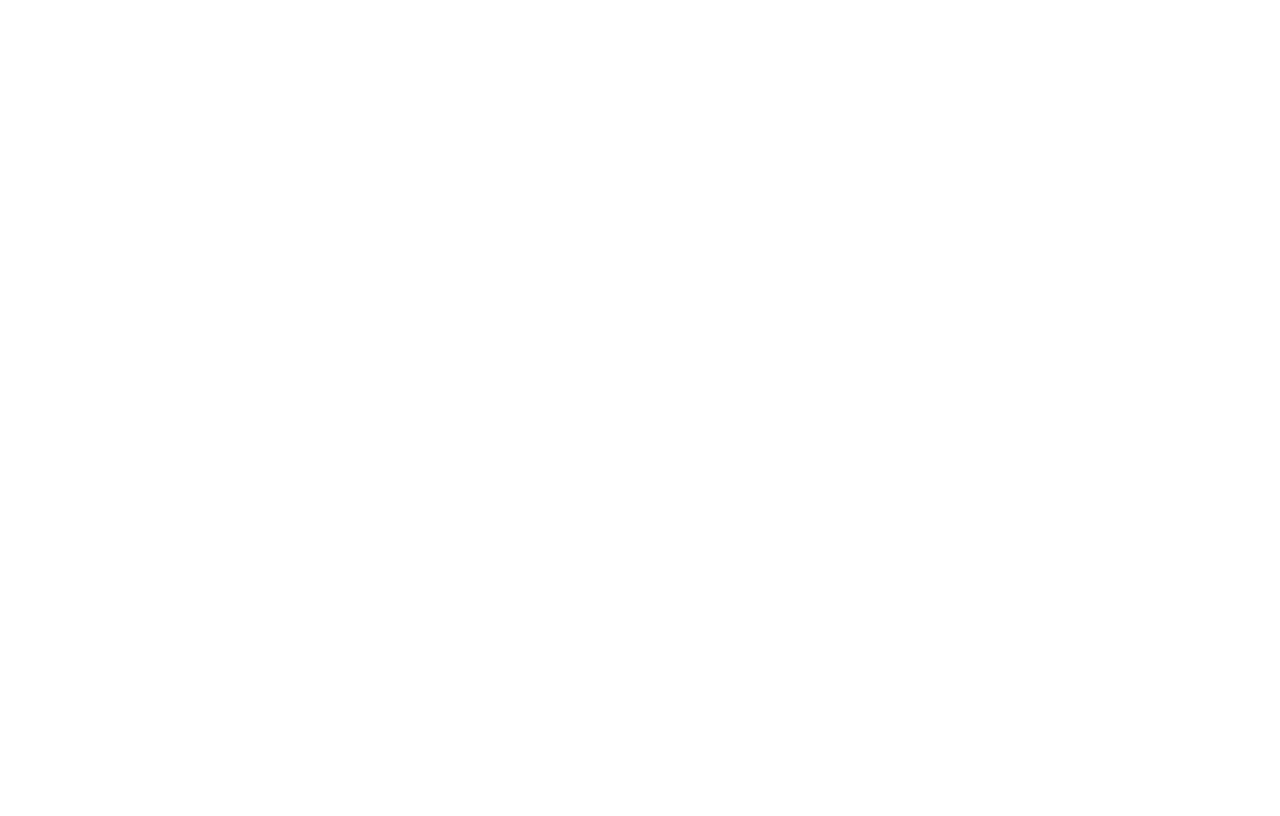
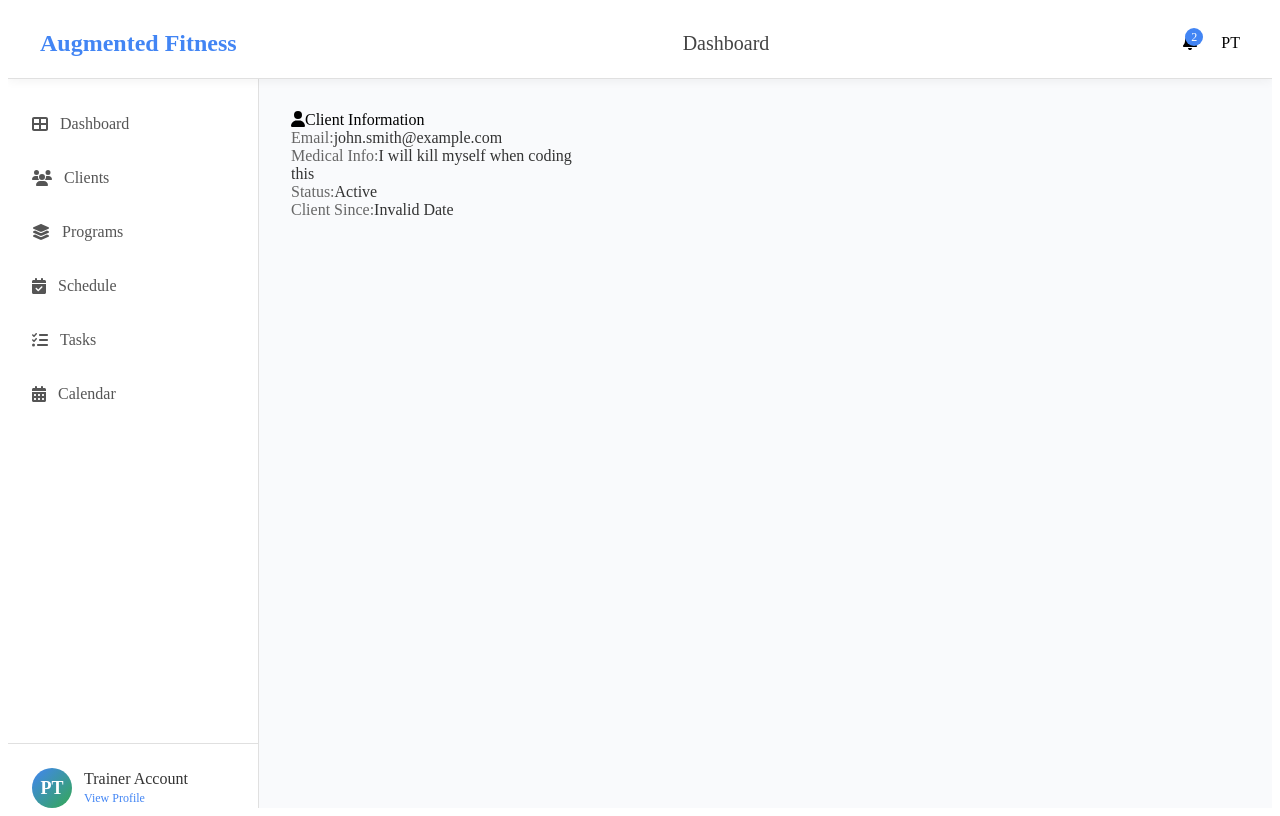
Before and after one commit to Matesor333/PT_CRM_Design_Preview, a React (Vite) app in the folder prototype/: page /prototype/src/assets/Pages/Clients/SpecificClient/SpecificClientPage.tsx in a window 1280 px wide. Before the commit this address had no page. Built offline with nearby package versions, Linux system fonts and the light colour scheme.

Commit message:
Started a Specific client page added routers. And created a client detail card

```diff
--- a/prototype/src/App.tsx
+++ b/prototype/src/App.tsx
@@ -2,6 +2,7 @@
 import { BrowserRouter as Router, Routes, Route, Navigate } from "react-router-dom";
 import DashBoard from "./assets/Pages/DashBoard/DashBoard.tsx";
 import Clients from "./assets/Pages/Clients/Clients.tsx";
+import SpecificClientPage from "./assets/Pages/Clients/SpecificClient/SpecificClientPage.tsx";
 
 function App() {
   return (
@@ -10,6 +11,7 @@
         <Route path="/dashboard" element={<DashBoard />} />
         <Route path="/clients" element={<Clients />} />
         <Route path="/" element={<Navigate to="/dashboard" replace />} />
+          <Route path="prototype/src/assets/Pages/Clients/SpecificClient/SpecificClientPage.tsx" element={<SpecificClientPage/>}/>
       </Routes>
     </Router>
   );
--- a/prototype/src/assets/Pages/Clients/Clients.tsx
+++ b/prototype/src/assets/Pages/Clients/Clients.tsx
@@ -3,6 +3,7 @@
 import Navigation from "../../Navigation.tsx";
 import { FontAwesomeIcon } from '@fortawesome/react-fontawesome';
 import { faPlus, faSearch } from '@fortawesome/free-solid-svg-icons';
+import { Link, useLocation } from "react-router-dom";
 
 function Clients() {
     return (
@@ -32,6 +33,9 @@
                         </div>
                     </div>
                     <div className="clients-grid">
+                        <Link to="/prototype/src/assets/Pages/Clients/SpecificClient/SpecificClientPage.tsx">
+                            <ClientCard />
+                        </Link>
                         <ClientCard />
                         <ClientCard />
                         <ClientCard />
--- /dev/null
+++ b/prototype/src/assets/Pages/Clients/SpecificClient/ClientInformation.tsx
@@ -0,0 +1,37 @@
+import {FontAwesomeIcon} from "@fortawesome/react-fontawesome";
+import {
+    faUser
+} from '@fortawesome/free-solid-svg-icons';
+function ClientInformation(){
+    return(
+        <div className="ClientInformation">
+
+            <div className="info">
+                <FontAwesomeIcon icon={faUser} />
+                <span>Client Information</span>
+            </div>
+            <div className="EmailInfo">
+                <span className="detail-label">Email:</span>
+                <span className="detail-value">john.smith@example.com</span>
+            </div>
+            <div className="MedicalInfo">
+                <span className="detail-label">Medical Info:</span>
+                <span className="detail-value">I will kill myself when coding this</span>
+            </div>
+            <div className="StatusInfo">
+                <span className="detail-label">Status:</span>
+                <span className="detail-value">Active</span>
+            </div>
+
+            <div className="Time">
+                <span className="detail-label">Client Since:</span>
+                <span className="detail-value">Invalid Date</span>
+            </div>
+
+
+        </div>
+
+    )
+
+}
+export default ClientInformation
--- /dev/null
+++ b/prototype/src/assets/Pages/Clients/SpecificClient/SpecificClientPage.tsx
@@ -0,0 +1,20 @@
+import Header from "../../../Header.tsx";
+import Navigation from "../../../Navigation.tsx";
+import ClientInformation from "./ClientInformation.tsx";
+function SpecificClientPage() {
+
+    return(
+        <div className="app-container">
+            <Header/>
+            <div className="main-content">
+                <Navigation/>
+                <div className="dashboard-content">
+                    <div className="dashboard-grid">
+                        <ClientInformation/>
+                    </div>
+                </div>
+            </div>
+        </div>
+    )
+}
+export default SpecificClientPage;
--- a/prototype/src/index.css
+++ b/prototype/src/index.css
@@ -418,6 +418,7 @@
 .search-container {
   position: relative;
   width: 250px;
+  margin-right: 60px;
 }
 
 .search-icon {
```
